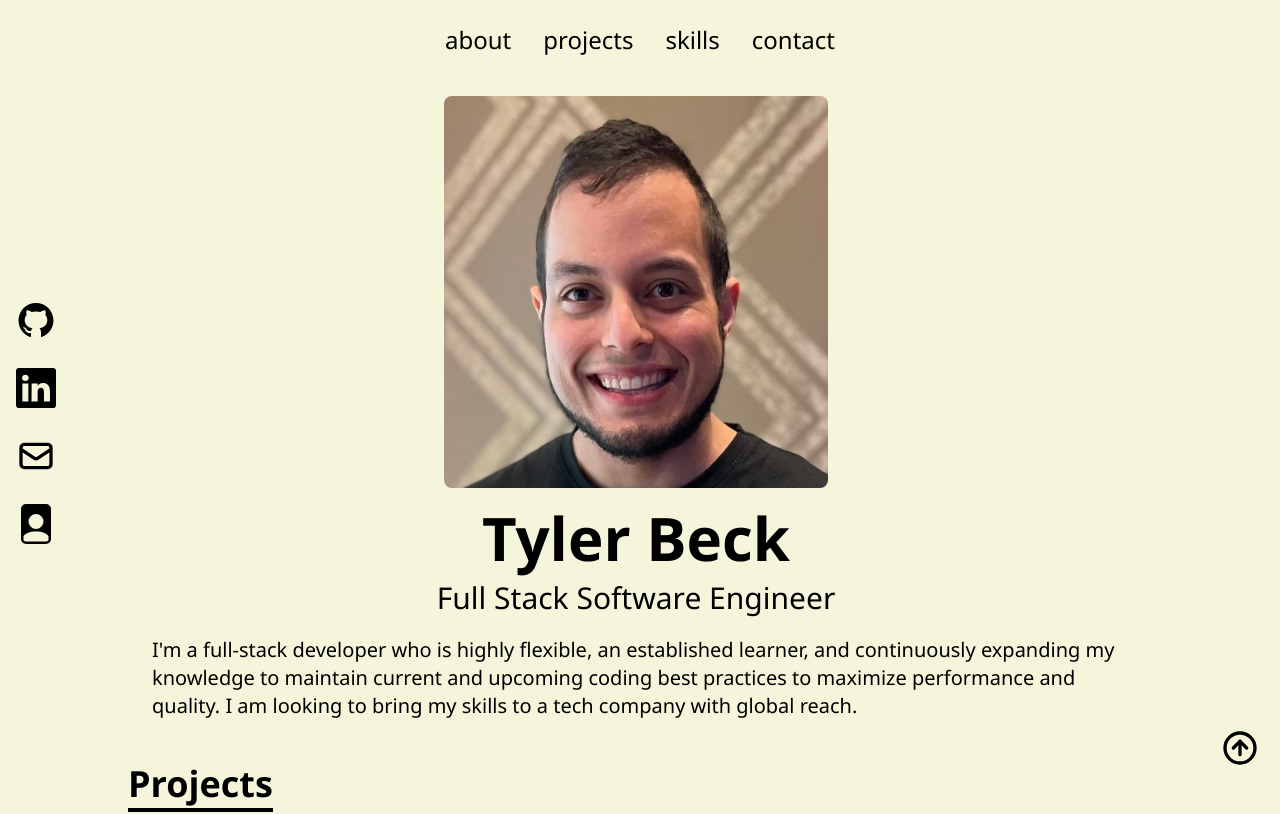
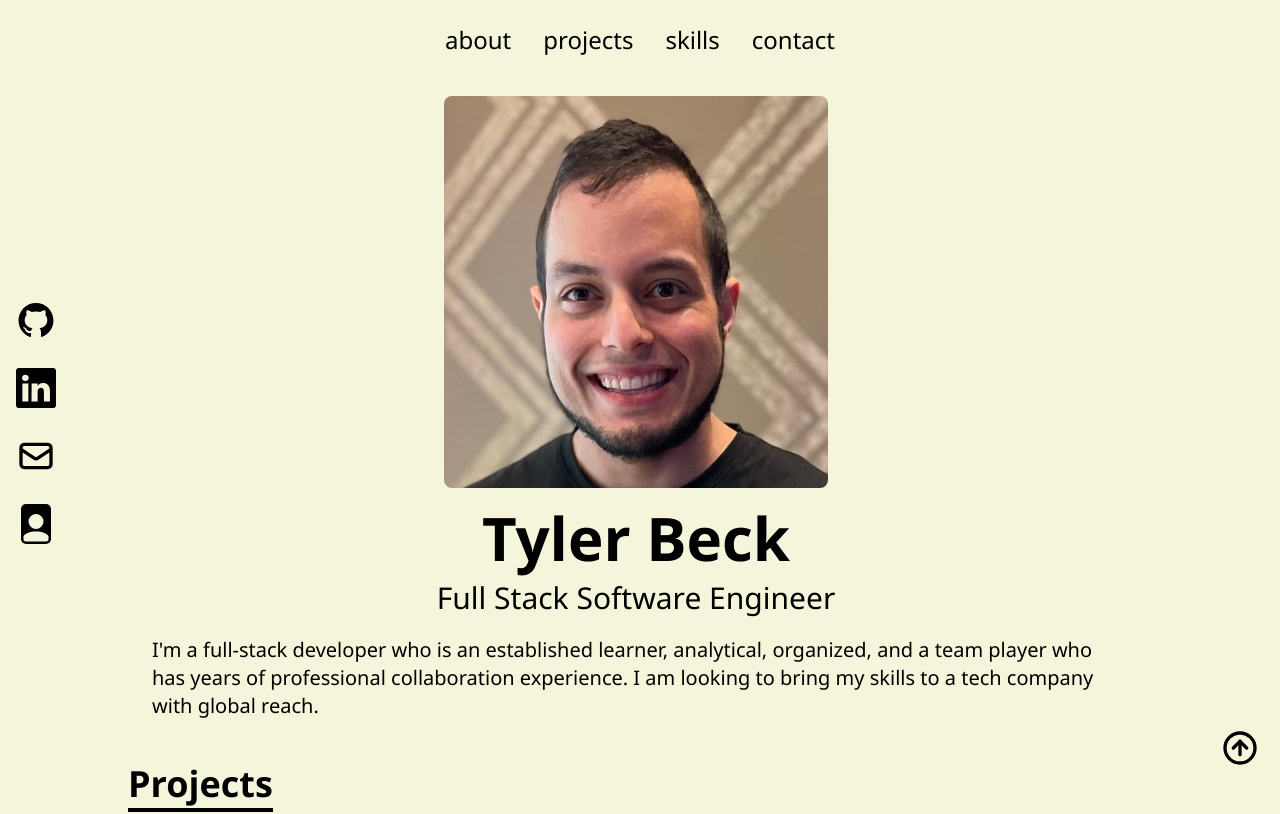
Before and after one commit to Mussina123/my-portfolio, a React (Create React App) app: page / in a window 1280 px wide. Shown: the top 814 px of the page. Built offline with nearby package versions, Linux system fonts and the light colour scheme; the HTML template or start-up script is replaced by a standard one.

Commit message:
changed bio info

```diff
--- a/src/components/About.js
+++ b/src/components/About.js
@@ -1,12 +1,12 @@
 import React from "react";
 import TB from '../images/TB-headshot.jpg'
 
-export default function About(){
-    return(
-     <div
-        name="about"
-        className="w-full h-100 "
-        >
+export default function About() {
+  return (
+    <div
+      name="about"
+      className="w-full h-100 "
+    >
       <div className="sm:pr-2 max-w-screen-lg pt-2 mx-auto flex flex-col justify-center w-full h-full">
         <div className="pb-8">
           <p className="text-4xl font-bold inline border-b-4 border-black">
@@ -18,7 +18,7 @@ export default function About(){
         <h1 className="text-6xl font-bold text-center mt-5">Tyler Beck </h1>
         <h3 className="text-3xl font-medium text-center mt-3"> Full Stack Software Engineer</h3>
         <p className="text-xl mt-5 px-6">
-        I'm a full-stack developer who is highly flexible, an established learner, and continuously expanding my knowledge to maintain current and upcoming coding best practices to maximize performance and quality. I am looking to bring my skills to a tech company with global reach.
+          I'm a full-stack developer who is an established learner, analytical, organized, and a team player who has years of professional collaboration experience. I am looking to bring my skills to a tech company with global reach.
         </p>
       </div>
 
```
